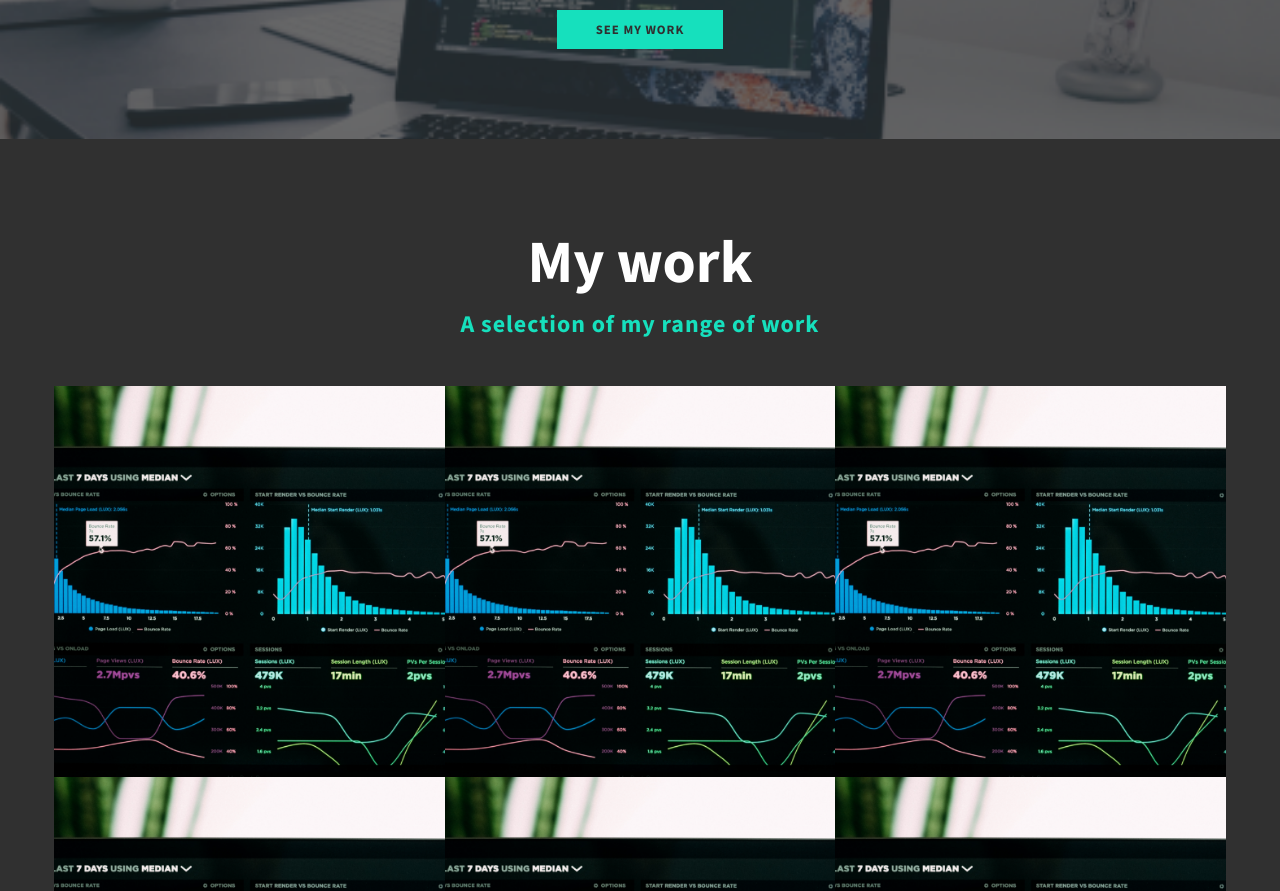
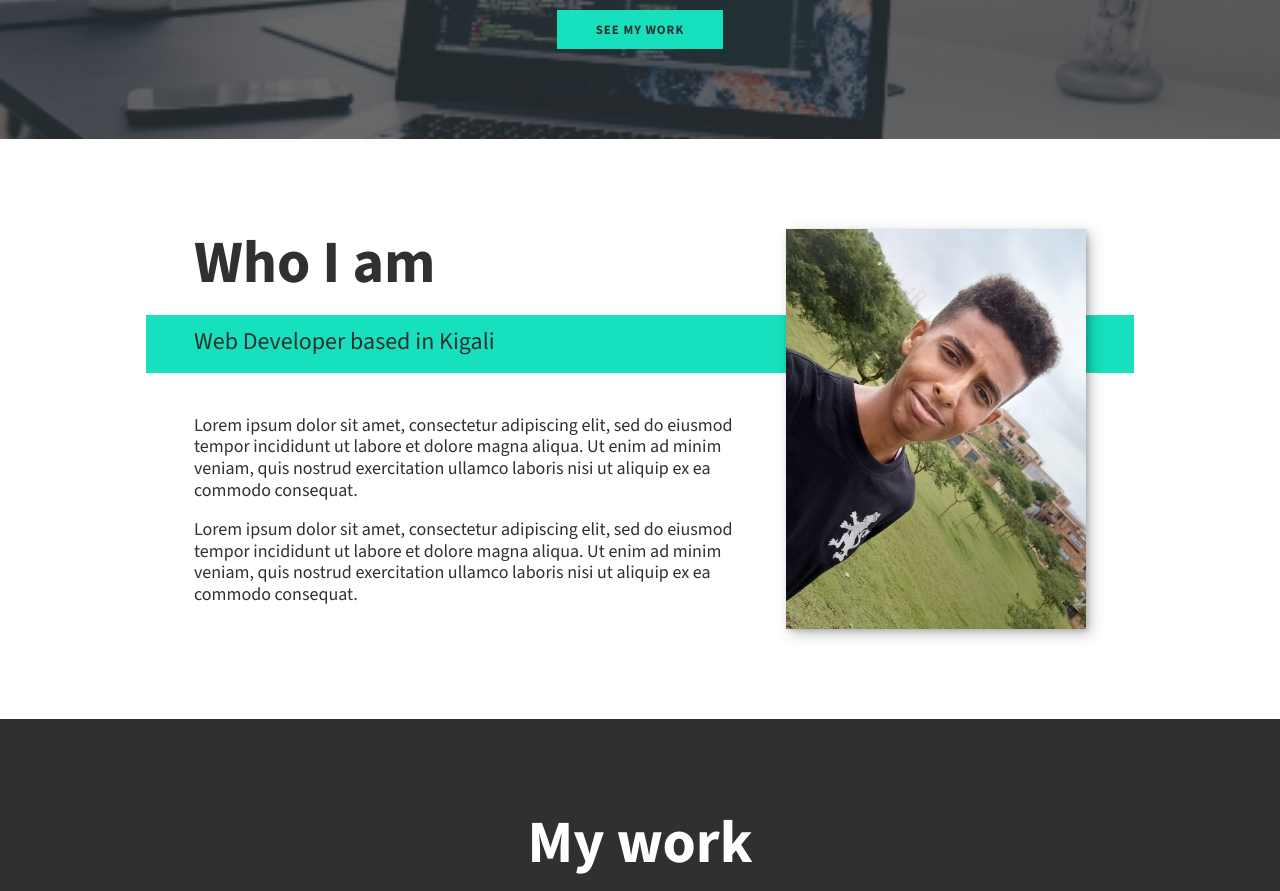
Before and after one commit to MohamDah/Portfolio-react, a React (Vite) app: page / in a window 1280 px wide. Shown: the part 1100-1991 px from the top of the page. Built offline with nearby package versions, Linux system fonts and the light colour scheme.

Commit message:
fixed missing section of the site

```diff
--- a/src/About.jsx
+++ b/src/About.jsx
@@ -1,4 +1,4 @@
-
+import selfiealu from "./images/selfiealu.jpg"
 
 export default function About() {
     return (
@@ -15,7 +15,7 @@ export default function About() {
                 aliquip ex ea commodo consequat.</p>
         </div>
 
-        <img className="about-me__img" src="images/selfiealu.jpg" alt="Mohamed selfie with grass in the background" />
+        <img className="about-me__img" src={selfiealu} alt="Mohamed selfie with grass in the background" />
     </section>
     )
 }
--- a/src/app.jsx
+++ b/src/app.jsx
@@ -1,6 +1,7 @@
 import Header from "./Header"
 import Intro from "./Intro"
 import Services from "./Services"
+import About from "./About"
 import Work from "./Work"
 import Footer from "./Footer"
 
@@ -10,6 +11,7 @@ export default function App() {
             <Header />
             <Intro />
             <Services />
+            <About />
             <Work />
             <Footer />
         </div>
```
